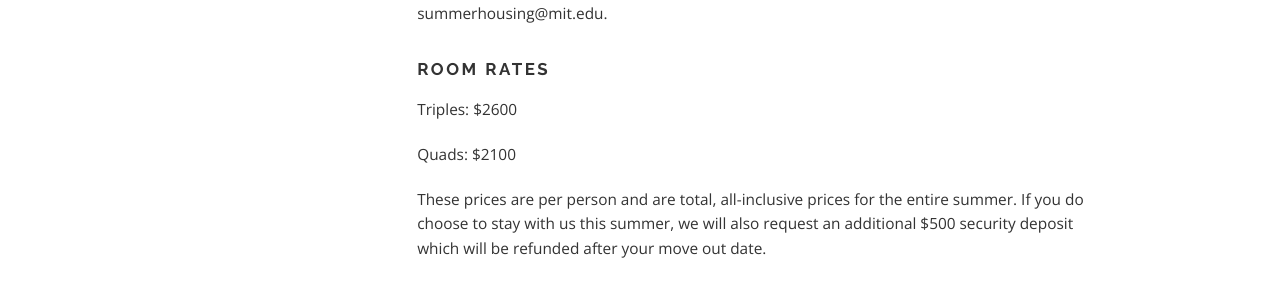
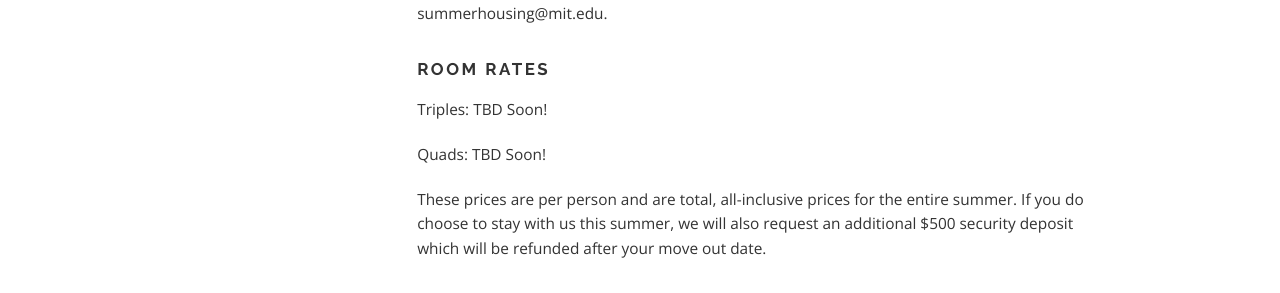
Before and after one commit to pktmasseta/pktmasseta.github.io, a Jekyll site: the page built from _summer/rates.md, in a window 1280 px wide. Shown: the part 843-1136 px from the top of the page. Built offline with Jekyll 4.4.1, drawn with Linux system fonts in a browser that asks for light colours.

Commit message:
made prices TBD for now

```diff
--- a/_summer/rates.md
+++ b/_summer/rates.md
@@ -18,9 +18,9 @@
 
 ###### Room Rates
 
-Triples: $2600
+Triples: TBD Soon!
 
-Quads: $2100
+Quads: TBD Soon!
 
 These prices are per person and are total, all-inclusive prices for the entire summer. If you do choose to stay with us this summer, we will also request an additional $500 security deposit which will be refunded after your move out date.
 
```
